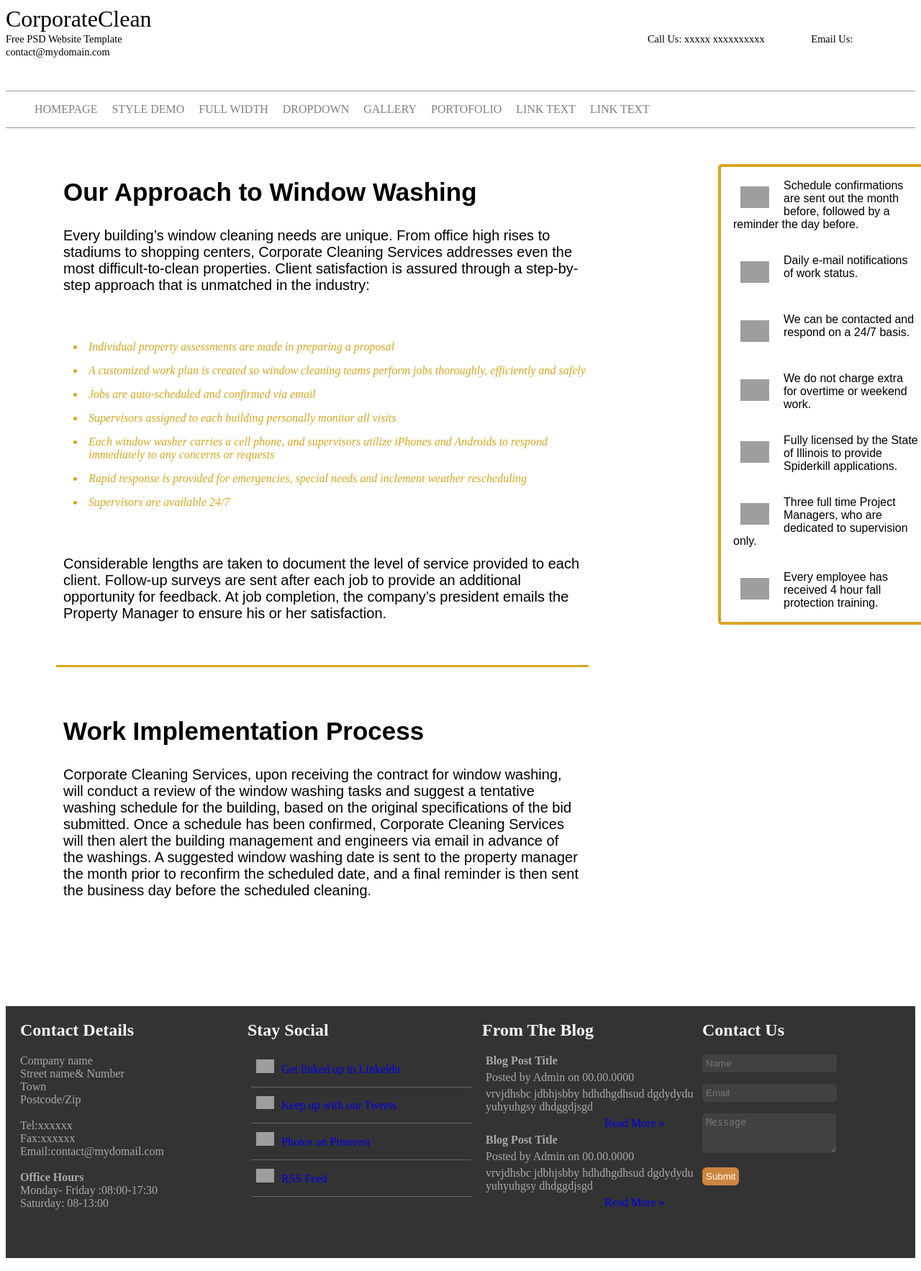
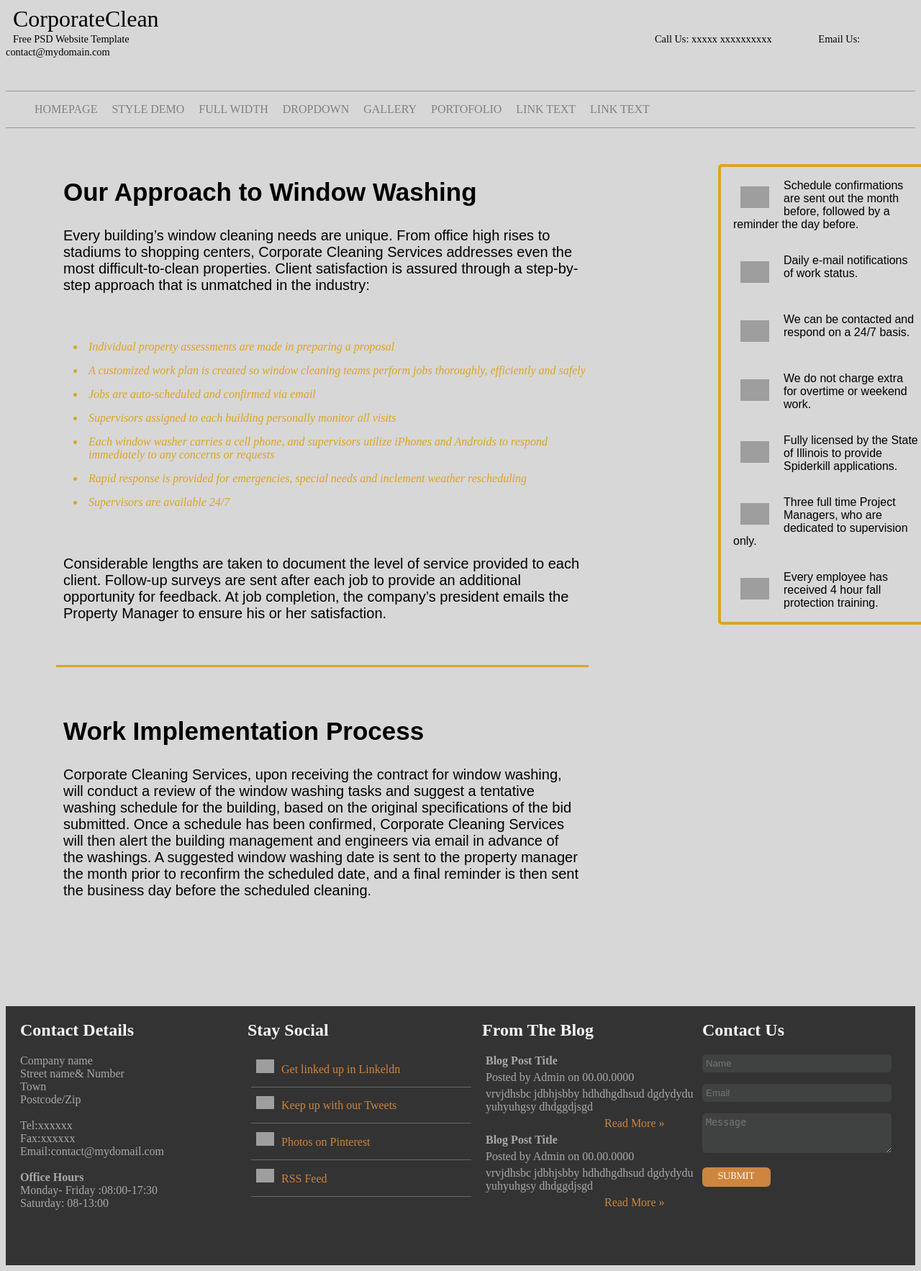
Before and after one commit to RetineCocaj/BI_19-20_Gr8, a PHP site: page /faqjaepare.html in a window 1280 px wide. Shown: the whole page at 72% size. Run offline with PHP 8.4, Linux system fonts and the light colour scheme; grey boxes are pictures that could not be loaded.

Commit message:
Update stilizimiCSS2.css

```diff
--- a/stilizimiCSS2.css
+++ b/stilizimiCSS2.css
@@ -1,8 +1,14 @@
 body{
 
 font-family: "Garamond" sans-serif ;
+	background-color:#D7D7D7;
 }
 
+.Margin{
+	margin-left:90px;
+    margin-right:90px;
+	background-color:white;
+}
 
 .top{
 
@@ -27,10 +33,12 @@
 header span {
 	margin-left:0;
    	font-size:0.9em;
+	padding-left:10px;
 }
 #mydiv {
   font-variant-caps:titling-caps;
   font-size: 2em;
+	padding-left:10px;
   }
 #contact{
 
@@ -90,9 +98,6 @@
 .firstpart{
     padding: 20px 20px 0 20px;
     margin: 10px 10px 0 10px;
-}
-#slider{
-    margin:0;
 }
 #container #thirdpart{
     display:block;
@@ -188,7 +193,7 @@
 div.wrapper{
     display:block;
     width:100%;
-    height: 350px;
+    height: 360px;
     margin:1200px 0px 0px 0px;
     padding:0;
     text-align:left;
@@ -210,6 +215,11 @@
     color: black;
 
 }
+
+.block a:link{
+color:peru;
+}
+
 .block ul{
     margin: 0;
     padding:0;
@@ -262,17 +272,19 @@
     color: white;
     background-color: peru;
     border-radius: 6px;
-
+   	width:30%;
+	text-transform:uppercase;
+	font-family:"Garamond";
 }
 input, text{
     padding: 5px;
     border-radius: 5px;
     background-color : #404241;
     border:none;
-
+	width:80%;
 }
 input, textarea{
-
+    	width:80%;
      padding: 5px;
     border-radius: 5px;
     background-color : #404241;
```
